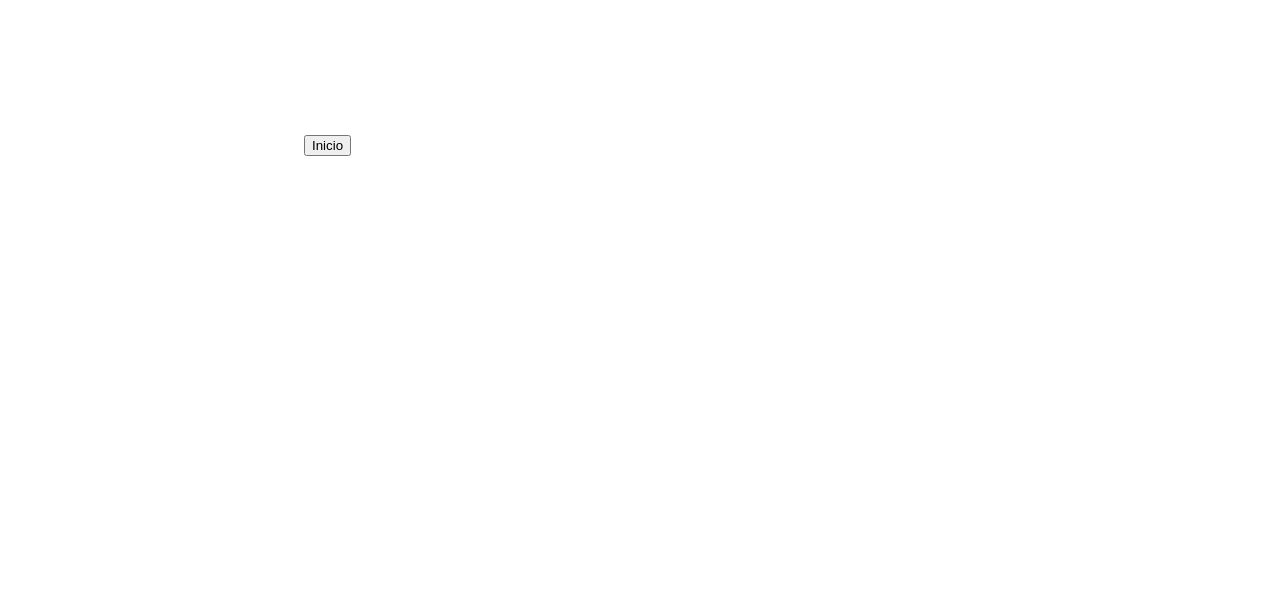
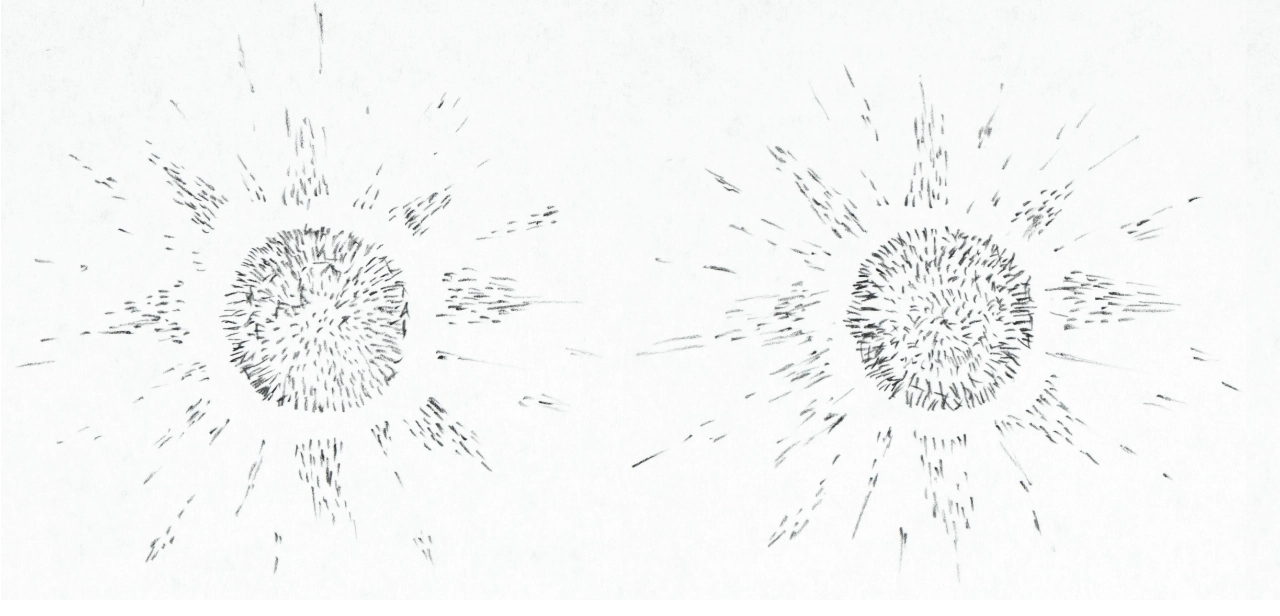
Before and after one commit to enflujo/enflujo-vahos, a website built with Vite: page index.html in a window 1280 px wide. Built offline with nearby package versions, Linux system fonts and the light colour scheme.

Commit message:
🚧 Proceso, pintada básica en WebGL

```diff
--- a/index.html
+++ b/index.html
@@ -36,7 +36,7 @@
   </head>
   <body>
     <canvas id="lienzo"></canvas>
-    <button id="inicio">Inicio</button>
+    <!-- <button id="inicio">Inicio</button> -->
     <script type="module" src="/src/programa.ts"></script>
   </body>
 </html>
--- a/src/glsl/principal.frag
+++ b/src/glsl/principal.frag
@@ -1,8 +1,12 @@
 #version 300 es
 
 precision highp float;
+
+uniform sampler2D u_imagen;
+in vec2 v_coordenadaTextura;
+
 out vec4 color;
 
 void main() {
-  color = vec4(1, 0, 0.5, 1);
+  color = texture(u_imagen, v_coordenadaTextura);
 }
--- a/src/glsl/principal.vert
+++ b/src/glsl/principal.vert
@@ -1,7 +1,21 @@
 #version 300 es
 
-in vec4 a_posicion;
+in vec2 a_posicion;
+in vec2 a_textura;
+uniform vec2 u_resolucion;
+out vec2 v_coordenadaTextura;
 
 void main() {
-  gl_Position = a_posicion;
+  // Convertir de pixeles a 0.0 -> 1.0
+  vec2 ceroAUno = a_posicion / u_resolucion;
+
+  // convertir de 0.0 -> 1.0 a 0.0 -> 2.0
+  vec2 ceroADos = ceroAUno * 2.0;
+
+  // convertir de 0.0 -> 2.0 a -1.0 -> 1.0
+  vec2 espacioWebGL = ceroADos - 1.0;
+
+  // espacioWebGL * vec2(1, -1) invierte el Y para que sea igual a lo que uno hace en otros programas donde 0 esta arriba y no abajo.
+  gl_Position = vec4(espacioWebGL * vec2(1, -1), 0, 1);
+  v_coordenadaTextura = a_textura;
 }
--- a/src/programa.ts
+++ b/src/programa.ts
@@ -4,12 +4,93 @@ import principalVert from './glsl/principal.vert';
 import { crearPrograma, crearShader } from './utilidades/webgl';
 
 const lienzo = <HTMLCanvasElement>document.getElementById('lienzo');
-const gl = lienzo.getContext('webgl2');
+const gl = <WebGL2RenderingContext>lienzo.getContext('webgl2');
+
+if (!gl) {
+  throw new Error('Este explorador no funciona con WebGL 2');
+}
+
+const fondo1 = new Image();
+fondo1.onload = inicio;
+fondo1.src = '/anaSol_5x1-3115x600_1.webp';
+let dims = { alto: 0, ancho: 0 };
+
+function actualizarDimensiones() {
+  lienzo.width = dims.ancho = window.innerWidth;
+  lienzo.height = dims.alto = window.innerHeight;
+}
+
+function crearRectangulo(gl: WebGL2RenderingContext, x1: number, y1: number, ancho: number, alto: number) {
+  const x2 = x1 + ancho;
+  const y2 = y1 + alto;
+  gl.bufferData(gl.ARRAY_BUFFER, new Float32Array([x1, y1, x2, y1, x1, y2, x1, y2, x2, y1, x2, y2]), gl.STATIC_DRAW);
+}
+
+function inicio() {
+  const shaderVert = crearShader(gl, gl.VERTEX_SHADER, principalVert);
+  const shaderFrag = crearShader(gl, gl.FRAGMENT_SHADER, principalFrag);
+
+  if (!shaderVert || !shaderFrag) return;
+
+  const programa = crearPrograma(gl, shaderVert, shaderFrag);
+
+  if (!programa) return;
+  const ubicacionAtributoPosicion = gl.getAttribLocation(programa, 'a_posicion');
+  const ubicacionATextura = gl.getAttribLocation(programa, 'a_textura');
+
+  const ubicacionUResolucion = gl.getUniformLocation(programa, 'u_resolucion');
+  const ubicacionImagen = gl.getUniformLocation(programa, 'u_imagen');
+
+  const vao = gl.createVertexArray();
+  gl.bindVertexArray(vao);
+
+  const datosPosicion = gl.createBuffer();
+  gl.enableVertexAttribArray(ubicacionAtributoPosicion);
+  gl.bindBuffer(gl.ARRAY_BUFFER, datosPosicion);
+
+  gl.vertexAttribPointer(ubicacionAtributoPosicion, 2, gl.FLOAT, false, 0, 0);
+
+  const datosTextura = gl.createBuffer();
+  gl.bindBuffer(gl.ARRAY_BUFFER, datosTextura);
+  gl.bufferData(
+    gl.ARRAY_BUFFER,
+    new Float32Array([0.0, 0.0, 1.0, 0.0, 0.0, 1.0, 0.0, 1.0, 1.0, 0.0, 1.0, 1.0]),
+    gl.STATIC_DRAW
+  );
+
+  gl.enableVertexAttribArray(ubicacionATextura);
+  gl.vertexAttribPointer(ubicacionATextura, 2, gl.FLOAT, false, 0, 0);
+
+  const textura = gl.createTexture();
+  gl.activeTexture(gl.TEXTURE0 + 0);
+  gl.bindTexture(gl.TEXTURE_2D, textura);
+  gl.texParameteri(gl.TEXTURE_2D, gl.TEXTURE_WRAP_S, gl.CLAMP_TO_EDGE);
+  gl.texParameteri(gl.TEXTURE_2D, gl.TEXTURE_WRAP_T, gl.CLAMP_TO_EDGE);
+  gl.texParameteri(gl.TEXTURE_2D, gl.TEXTURE_MIN_FILTER, gl.NEAREST);
+  gl.texParameteri(gl.TEXTURE_2D, gl.TEXTURE_MAG_FILTER, gl.NEAREST);
+
+  gl.texImage2D(gl.TEXTURE_2D, 0, gl.RGBA, gl.RGBA, gl.UNSIGNED_BYTE, fondo1);
+
+  actualizarDimensiones();
+  gl.viewport(0, 0, dims.ancho, dims.alto);
+
+  gl.clearColor(0, 0, 0, 0);
+  gl.clear(gl.COLOR_BUFFER_BIT | gl.DEPTH_BUFFER_BIT);
+
+  gl.useProgram(programa);
+  gl.bindVertexArray(vao);
+
+  gl.uniform2f(ubicacionUResolucion, dims.ancho, dims.alto);
+  gl.uniform1i(ubicacionImagen, 0);
+
+  gl.bindBuffer(gl.ARRAY_BUFFER, datosPosicion);
+
+  crearRectangulo(gl, 0, 0, fondo1.naturalWidth, fondo1.naturalHeight);
+
+  gl.drawArrays(gl.TRIANGLES, 0, 6);
+}
 
 function prepararPrograma() {
-  if (!gl) {
-    throw new Error('Este explorador no funciona con WebGL 2');
-  }
   const shaderVert = crearShader(gl, gl.VERTEX_SHADER, principalVert);
   const shaderFrag = crearShader(gl, gl.FRAGMENT_SHADER, principalFrag);
 
@@ -19,23 +100,53 @@ function prepararPrograma() {
 
   if (!programa) return;
 
+  // Con los shaders compilados y el programa creado, se cargan los datos a la GPU para que los ejecute el programa con los shaders.
   const ubicacionAtributoPosicion = gl.getAttribLocation(programa, 'a_posicion');
-  const datosPosicion = gl.createBuffer();
-  gl.bindBuffer(gl.ARRAY_BUFFER, datosPosicion);
+  const ubicacionUniformeResolucion = gl.getUniformLocation(programa, 'u_resolucion');
+  const ubicacionUColor = gl.getUniformLocation(programa, 'u_color');
+  const datosPosicion = gl.createBuffer(); // buffer donde se cargan los datos.
+  gl.bindBuffer(gl.ARRAY_BUFFER, datosPosicion); // Montar el buffer a la GPU para que reciba los datos.
 
-  const posiciones = [0, 0, 0, 0.5, 0.7, 0];
-  gl.bufferData(gl.ARRAY_BUFFER, new Float32Array(posiciones), gl.STATIC_DRAW);
+  // Subir los datos de posiciones al buffer e indicar como se van a pintar.
 
+  gl.bufferData(gl.ARRAY_BUFFER, new Float32Array([10, 20, 80, 20, 10, 30, 10, 30, 80, 20, 80, 30]), gl.STATIC_DRAW);
+
+  // Con los datos cargados en la GPU, le indicamos al atributo como sacar los datos.
+
+  // Creamos una colección de estados del atributo en un "Vertex Array Object" (vao).
   const vao = gl.createVertexArray();
+  gl.bindVertexArray(vao); // Hacer que este Vertex Array sea el actual en la GPU para que por ahí pasen los atributos.
+  gl.enableVertexAttribArray(ubicacionAtributoPosicion); // Activar el Vertex Array, esto le indica a la GPU que saque datos de este buffer.
+
+  // La forma como la GPU extrae los datos.
+  const gruposDe = 2; // 2 elementos del array en cada iteración.
+  const tipo = gl.FLOAT; // El tipo de dato es 32bit (definido antes en las posiciones que montamos en el Float32Array)
+  const normalizar = false; // No debe normalizar los datos.
+  const paso = 0; // como saltar de un dato al siguiente en el array, 0 significa que no haga saltos por encima de lo ya definido en "gruposDe"
+  const iniciarEnPosicion = 0; // Donde empezar a leer en el array, 0 es al inicio del array.
+  gl.vertexAttribPointer(ubicacionAtributoPosicion, gruposDe, tipo, normalizar, paso, iniciarEnPosicion);
+
+  actualizarDimensiones();
+
+  // Esto mapea las dimensiones en WebGL que va de -1 a 1 a los pixeles de la pantalla.
+  gl.viewport(0, 0, dims.ancho, dims.alto);
+
+  // Borrar el lienzo
+  gl.clearColor(0, 0, 0, 0);
+  gl.clear(gl.COLOR_BUFFER_BIT);
+
+  // Decirle a WebGL que ejecute el programa
+  gl.useProgram(programa);
+
+  gl.uniform2f(ubicacionUniformeResolucion, dims.ancho, dims.alto);
+  gl.uniform4f(ubicacionUColor, Math.random(), Math.random(), Math.random(), 1);
+  // Indicarle al WebGL cual buffer o conjunto de datos debe ejecutar.
   gl.bindVertexArray(vao);
-  gl.enableVertexAttribArray(ubicacionAtributoPosicion);
 
-  const size = 2;
-  const type = gl.FLOAT;
-  const normalize = false;
-  const stride = 0;
-  const offset = 0;
-  gl.vertexAttribPointer(ubicacionAtributoPosicion, size, type, normalize, stride, offset);
+  const modoDePintar = gl.TRIANGLES;
+  const iniciarEn = 0;
+  const iteraciones = 6; // Cuantas veces ejecutar el programa. Depende de la forma de los datos, acá hay 3 grupos de 2 para X y Y.
+  gl.drawArrays(modoDePintar, iniciarEn, iteraciones);
 }
 
-prepararPrograma();
+// prepararPrograma();
--- a/src/scss/estilos.scss
+++ b/src/scss/estilos.scss
@@ -19,3 +19,10 @@ body {
   background-color: #30cac073;
   color: #130808;
 }
+
+#lienzo {
+  width: 100vw;
+  height: 100vh;
+  display: inline-block;
+  vertical-align: bottom;
+}
--- a/src/utilidades/webgl.ts
+++ b/src/utilidades/webgl.ts
@@ -1,8 +1,16 @@
-export function crearShader(gl: WebGL2RenderingContext, tipo: number, fuente: string) {
+/**
+ * Carga el programa GLSL a la GPU y lo compila.
+ *
+ * @param gl Contexto del WebGL 2
+ * @param tipo Típo de shader gl.VERTEX_SHADER o gl.FRAGMENT_SHADER
+ * @param glsl Código GLSL del shader
+ * @returns El shader compilado.
+ */
+export function crearShader(gl: WebGL2RenderingContext, tipo: number, glsl: string): WebGLShader | undefined {
   const shader = gl.createShader(tipo);
 
   if (!shader) return;
-  gl.shaderSource(shader, fuente);
+  gl.shaderSource(shader, glsl);
   gl.compileShader(shader);
 
   const shaderCompiladoExitosamente: boolean = gl.getShaderParameter(shader, gl.COMPILE_STATUS);
@@ -10,11 +18,25 @@ export function crearShader(gl: WebGL2RenderingContext, tipo: number, fuente: st
     return shader;
   }
 
-  console.log(gl.getShaderInfoLog(shader));
-  gl.deleteShader(shader);
+  // En este punto el shader no se pudo compilar.
+  console.log(gl.getShaderInfoLog(shader)); // Imprime información del shader que no se pudo compilar.
+  gl.deleteShader(shader); // Limpia el proceso de la GPU.
+  return;
 }
 
-export function crearPrograma(gl: WebGL2RenderingContext, shaderVert: WebGLShader, shaderFrag: WebGLShader) {
+/**
+ * Crea un programa con la pareja de shaders en la GPU.
+ *
+ * @param gl Contexto del WebGL 2
+ * @param shaderVert Shader de vertices compilado.
+ * @param shaderFrag Shader de fragmentos compilado.
+ * @returns Programa compilado
+ */
+export function crearPrograma(
+  gl: WebGL2RenderingContext,
+  shaderVert: WebGLShader,
+  shaderFrag: WebGLShader
+): WebGLProgram | undefined {
   const programa = gl.createProgram();
 
   if (!programa) return;
@@ -29,4 +51,5 @@ export function crearPrograma(gl: WebGL2RenderingContext, shaderVert: WebGLShade
 
   console.log(gl.getProgramInfoLog(programa));
   gl.deleteProgram(programa);
+  return;
 }
```
Also changed, not shown: src/datos.ts (+9 -9 lines).
